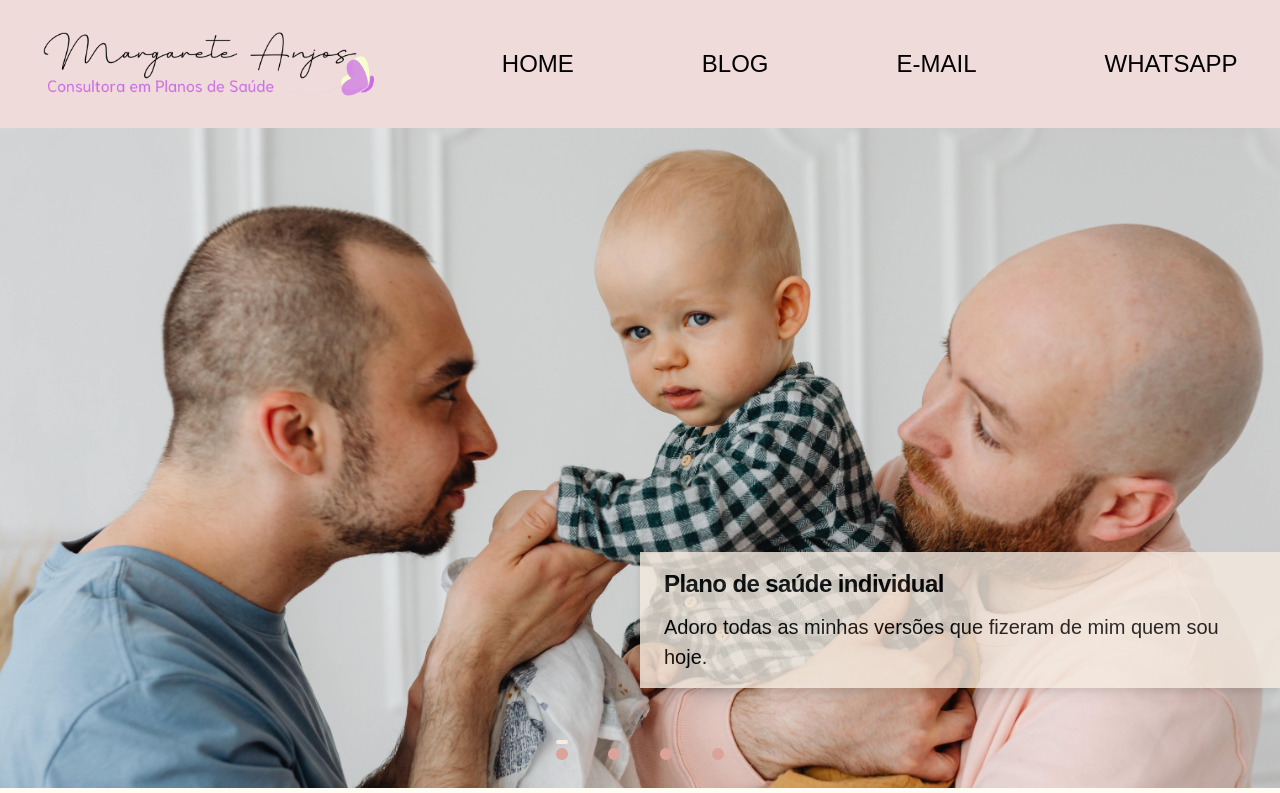
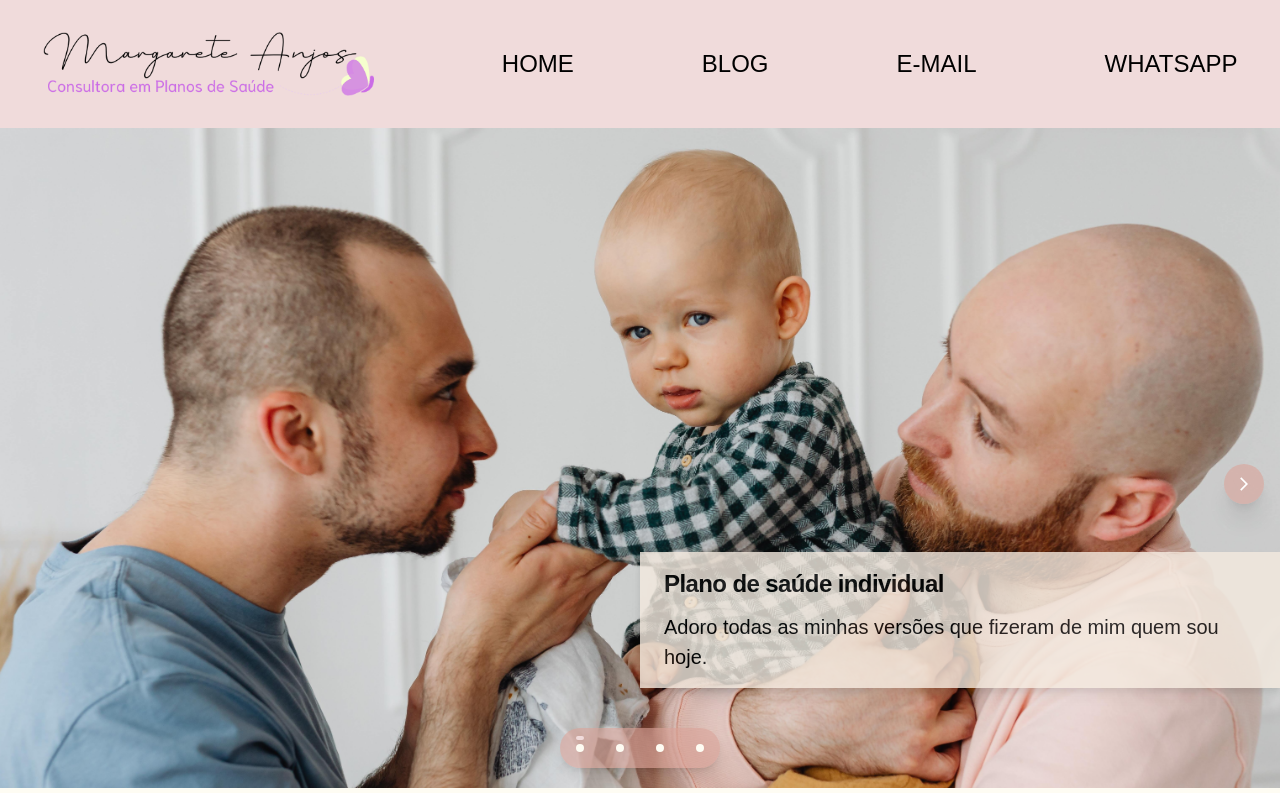
Before and after one commit to ChristianDantasGermano/site-margarete-planos-saude, a React (Vite) app: page / in a window 1280 px wide. Shown: the top 793 px of the page. Built offline with nearby package versions, Linux system fonts and the light colour scheme; a web font is replaced by a local one.

Commit message:
Adicionado setas para controle ao carouselV2

```diff
--- a/src/pages/Home/components/Carroceu_2/index.tsx
+++ b/src/pages/Home/components/Carroceu_2/index.tsx
@@ -1,6 +1,34 @@
 import { LayoutGroup, motion } from "framer-motion";
 import { MouseEventHandler, useState } from "react";
 import { CarouselFrame, pages } from "./components/carouselFrame";
+import {
+  MdOutlineArrowBackIosNew,
+  MdOutlineArrowForwardIos,
+} from "react-icons/md";
+
+const DirectionsArrow = ({
+  currentPage,
+  setPage,
+}: {
+  currentPage: number;
+  setPage: Function;
+}) => {
+  // Wrap all the pagination Indicators
+  // with AnimateSharedPresence
+  // so we can detect when Indicators
+  // with a layoutId are removed/added
+  return (
+    <LayoutGroup id="b">
+      <div className="absolute top-1/2 w-full h-auto">
+        <div className="flex max-w-full h-auto">
+          <div className="z-10 w-full h-auto">
+            <DirectionController currentPage={currentPage} setPage={setPage} />
+          </div>
+        </div>
+      </div>
+    </LayoutGroup>
+  );
+};
 
 const Pagination = ({
   currentPage,
@@ -14,8 +42,9 @@ const Pagination = ({
   // so we can detect when Indicators
   // with a layoutId are removed/added
   return (
-    <LayoutGroup id="a">
-      <div className="flex justify-center items-center mt-0">
+    <LayoutGroup id="b">
+      <div className="flex justify-center items-center ">
+        <div className="z-10 bg-base-tertiary bg-opacity-60 flex justify-center items-center rounded-full shadow-lg">
           {pages.map((page) => (
             <Indicator
               key={page}
@@ -23,6 +52,7 @@ const Pagination = ({
               isSelected={page === currentPage}
             />
           ))}
+        </div>
       </div>
     </LayoutGroup>
   );
@@ -36,18 +66,49 @@ const Indicator = ({
   onClick: MouseEventHandler;
 }) => {
   return (
-    <div className="p-5 cursor-pointer" onClick={onClick}>
-      <div className="relative w-3 h-3 bg-base-tertiary rounded-full ">
+    <div className="p-4 cursor-pointer" onClick={onClick}>
+      <div className="relative w-2 h-2 bg-base-base  rounded-full ">
         {isSelected && (
           // By setting layoutId, when this component
           // is removed and a new one is added elsewhere,
           // the new component will animate out from the old one.
           <motion.div
-            className="z-10 absolute -top-2 bg-base-secondary rounded-full w-3 h-1"
+            className="z-10 absolute -top-2 bg-base-primary rounded-full w-2 h-1"
             layoutId="highlight"
           />
         )}
       </div>
+    </div>
+  );
+};
+
+const DirectionController = ({
+  currentPage,
+  setPage,
+}: {
+  currentPage: number;
+  setPage: Function;
+}) => {
+  return (
+    <div className="flex w-full h-auto p-4">
+      <div className="flex-1 justify-center items-center">
+        {currentPage > 0 && (
+          <div
+            className="flex justify-center items-center bg-base-tertiary bg-opacity-60 w-10 h-10 rounded-full shadow-xl cursor-pointer"
+            onClick={() => setPage(currentPage - 1)}
+          >
+            <MdOutlineArrowBackIosNew color="white" />
+          </div>
+        )}
+      </div>
+      {currentPage < pages.length - 1 && (
+        <div
+          className="flex justify-center items-center bg-base-tertiary bg-opacity-60 w-10 h-10 rounded-full shadow-xl cursor-pointer"
+          onClick={() => setPage(currentPage + 1)}
+        >
+          <MdOutlineArrowForwardIos color="white" />
+        </div>
+      )}
     </div>
   );
 };
@@ -64,7 +125,8 @@ export default function Carroceu() {
   }
 
   return (
-    <div className="z-0">
+    <div className="z-0 relative">
+      <DirectionsArrow currentPage={currentPage} setPage={setPage} />
       <CarouselFrame
         currentPage={currentPage}
         direction={direction}
```
Also changed, not shown: src/pages/Home/components/Carroceu_2/components/carouselFrame.tsx (+6 -1 lines). Lines whose indentation alone changed are shown as unchanged.
